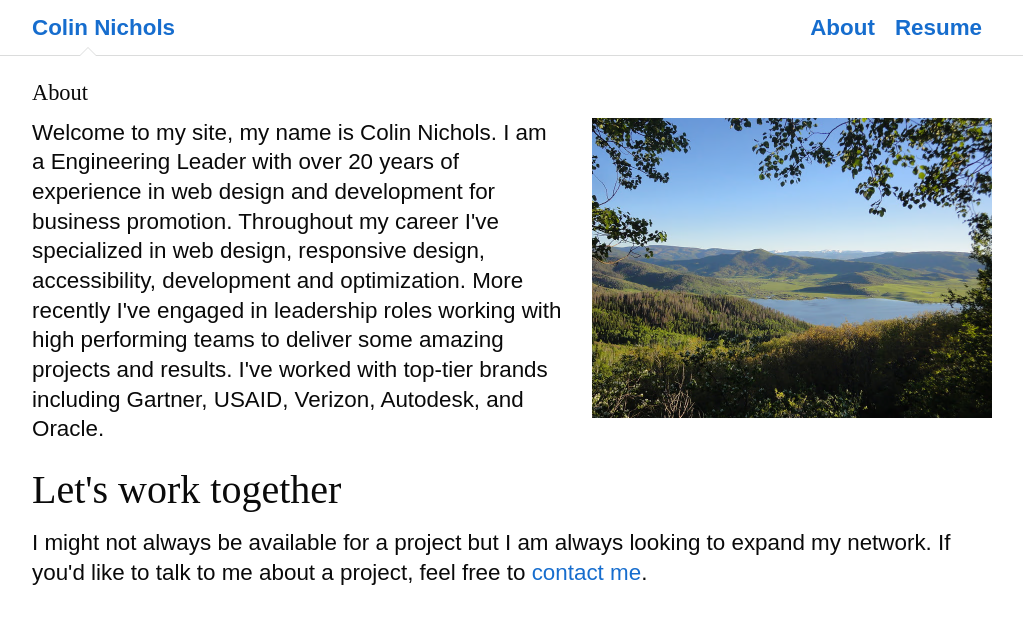
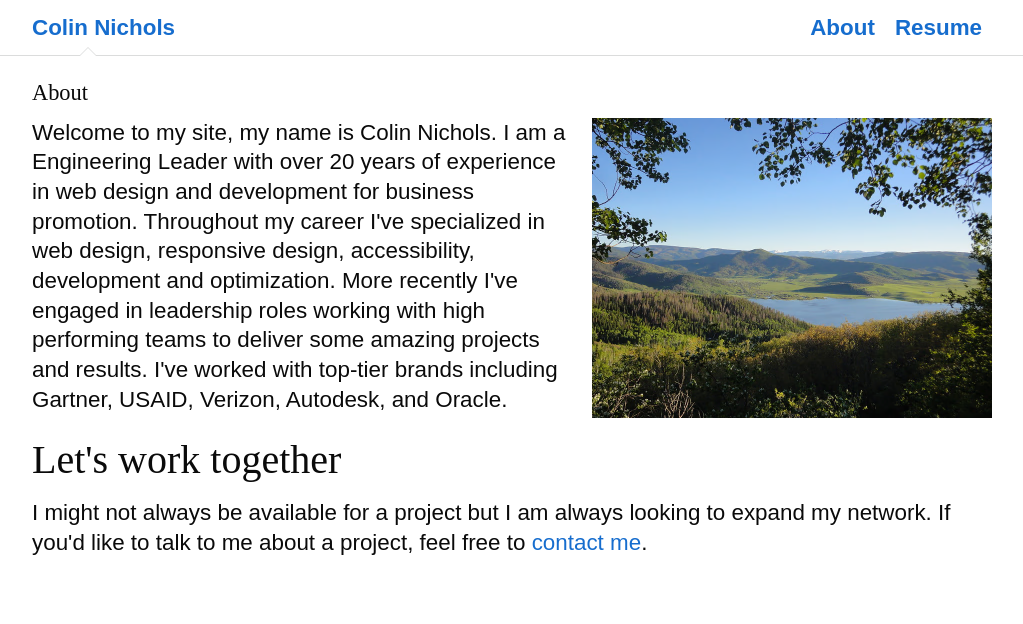
Before and after one commit to colinnichols/website, a React (Vite) app: page / in a window 1280 px wide. Shown: the top 624 px of the page, without its empty margins (128-1151 px from the left). Built offline with nearby package versions, Linux system fonts and the light colour scheme.

Commit message:
Reworked about content to remove duplicate image and use flex to reposition

```diff
--- a/src/about/About.jsx
+++ b/src/about/About.jsx
@@ -1,56 +1,27 @@
+import PhotoContainer from "./PhotoContainer";
+
 const About = () => {
   return (
     <>
+      <div className="flex flex-col md:block">
         <h1>About</h1>
-      <div
-        className="flickr-photo photo-container float-right max-w-[25rem] hidden md:block"
-        aria-hidden="true"
-      >
-        <a href="https://www.flickr.com/photos/colinnichols/6662613221">
-          <picture>
-            <source srcSet="/img/steamboat-springs.avif" />
-            <source srcSet="/img/steamboat-springs.webp" />
-            <img
-              src="/img/steamboat-springs.jpg"
-              alt="photo I took near Steamboat Springs, Colorado"
-            />
-          </picture>
-          <span className="flickr-link">
-            view on Flickr{" "}
-            <img className="fa" src="/img/flickr.svg" aria-hidden="true" />
-          </span>
-        </a>
-      </div>
+        <PhotoContainer />
         <p>
-        Welcome to my site, my name is Colin Nichols. I am a Engineering Leader
-        with over 20 years of experience in web design and development for
-        business promotion. Throughout my career I've specialized in web design,
-        responsive design, accessibility, development and optimization. More
-        recently I've engaged in leadership roles working with high performing
-        teams to deliver some amazing projects and results. I've worked with
-        top-tier brands including Gartner, USAID, Verizon, Autodesk, and Oracle.
+          Welcome to my site, my name is Colin Nichols. I am a Engineering
+          Leader with over 20 years of experience in web design and development
+          for business promotion. Throughout my career I've specialized in web
+          design, responsive design, accessibility, development and
+          optimization. More recently I've engaged in leadership roles working
+          with high performing teams to deliver some amazing projects and
+          results. I've worked with top-tier brands including Gartner, USAID,
+          Verizon, Autodesk, and Oracle.
         </p>
         <h2>Let's work together</h2>
         <p>
-        I might not always be available for a project but I am always looking to
-        expand my network. If you'd like to talk to me about a project, feel
-        free to <a href="mailto:me@colinnichols.com">contact me</a>.
+          I might not always be available for a project but I am always looking
+          to expand my network. If you'd like to talk to me about a project,
+          feel free to <a href="mailto:me@colinnichols.com">contact me</a>.
         </p>
-      <div className="flickr-photo photo-container md:hidden">
-        <a href="https://www.flickr.com/photos/colinnichols/6662613221">
-          <picture>
-            <source srcSet="/img/steamboat-springs.avif" />
-            <source srcSet="/img/steamboat-springs.webp" />
-            <img
-              src="/img/steamboat-springs.jpg"
-              alt="photo I took near Steamboat Springs, Colorado"
-            />
-          </picture>
-          <span className="flickr-link">
-            view on Flickr{" "}
-            <img className="fa" src="/img/flickr.svg" aria-hidden="true" />
-          </span>
-        </a>
       </div>
     </>
   );
--- /dev/null
+++ b/src/about/PhotoContainer.jsx
@@ -0,0 +1,23 @@
+const PhotoContainer = () => {
+  return (
+    <a
+      className="photo-container order-last mt-7.5 mb-7.5 md:mt-0 md:ml-6 md:float-right md:max-w-[25rem]"
+      href="https://www.flickr.com/photos/colinnichols/6662613221"
+    >
+      <picture>
+        <source srcSet="/img/steamboat-springs.avif" />
+        <source srcSet="/img/steamboat-springs.webp" />
+        <img
+          src="/img/steamboat-springs.jpg"
+          alt="photo I took near Steamboat Springs, Colorado"
+        />
+      </picture>
+      <span className="flickr-link">
+        view on Flickr{" "}
+        <img className="fa" src="/img/flickr.svg" aria-hidden="true" />
+      </span>
+    </a>
+  );
+};
+
+export default PhotoContainer;
--- a/src/styles.css
+++ b/src/styles.css
@@ -321,26 +321,17 @@ screen and (min-width: 40em) {
 }
 
 .photo-container {
-  margin-bottom: 1.25rem;
-}
-
-.photo-container.float-right {
-  margin-left: 1.875rem;
-}
-
-.photo-container a {
   display: inline-block;
   position: relative;
   background-color: #f9f9f9;
-  min-height: 201px;
   min-width: 268px;
 }
 
-.photo-container a:before {
+.photo-container:before {
   position: absolute;
   z-index: 0;
   width: 100%;
-  content: "loading image from flickr";
+  content: "loading image...";
   text-align: center;
   top: 50%;
   margin-top: -17px;
@@ -351,7 +342,7 @@ screen and (min-width: 40em) {
   text-shadow: 0px -1px 0px #fff;
 }
 
-.photo-container a:after {
+.photo-container:after {
   content: " ";
   position: absolute;
   width: 100%;
@@ -361,12 +352,12 @@ screen and (min-width: 40em) {
   top: 0;
 }
 
-.photo-container a img {
+.photo-container img {
   position: relative;
   z-index: 1;
 }
 
-.photo-container a .flickr-link {
+.photo-container .flickr-link {
   -webkit-transition: opacity .6s ease-out;
   transition: opacity .6s ease-out;
   position: absolute;
@@ -379,19 +370,19 @@ screen and (min-width: 40em) {
   visibility: hidden;
 }
 
-.photo-container a .flickr-link .fa {
+.photo-container .flickr-link .fa {
   margin-left: 2px;
   position: relative;
   top: -2px;
 }
 
-.photo-container a:hover:after,
-.photo-container a:focus:after {
+.photo-container:hover:after,
+.photo-container:focus:after {
   box-shadow: inset 0 0 0 .0625rem rgba(74, 158, 218, 0.5), 0 0 .3125rem .125rem rgba(74, 158, 218, 0.5);
 }
 
-.photo-container a:hover .flickr-link,
-.photo-container a:focus .flickr-link {
+.photo-container:hover .flickr-link,
+.photo-container:focus .flickr-link {
   opacity: 1;
   visibility: visible;
 }
```
Lines whose indentation alone changed are shown as unchanged.
